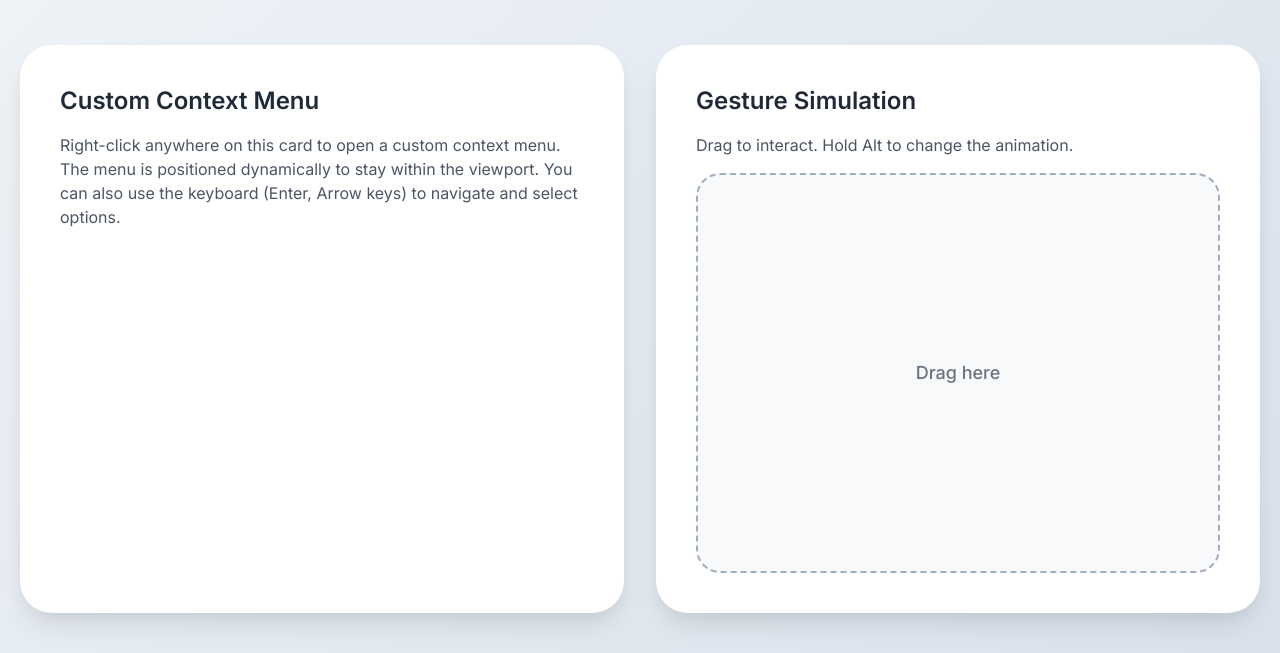
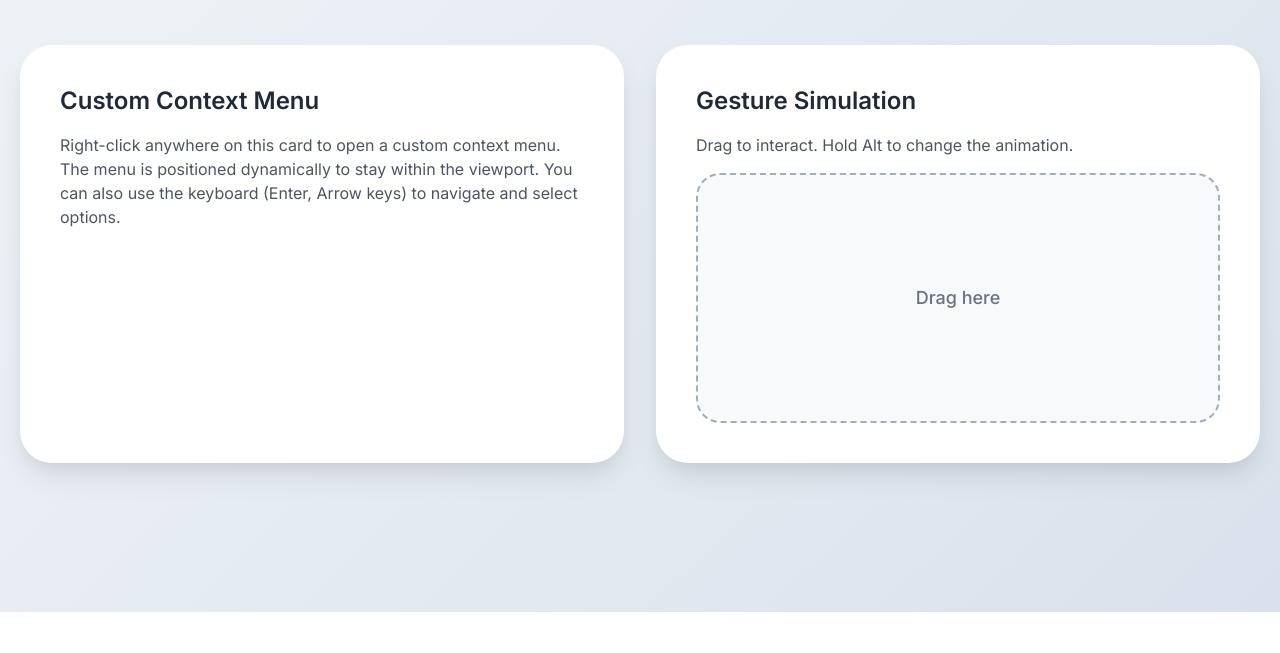
Before and after one commit to Ojas210305/UI-UX-IA1, a plain HTML site: page index.html in a window 1280 px wide. Shown: the part 188-841 px from the top of the page. After the commit the page ends 800 px from the top, so only its background shows below. Drawn offline with nearby package versions, Linux system fonts and the light colour scheme.

Commit message:
Update style.css

```diff
--- a/style.css
+++ b/style.css
@@ -112,11 +112,10 @@ body {
     color: #9ca3af;
 }
 
-/* Gesture box styling (Modified) */
+/* Gesture box styling */
 .gesture-box {
     background-color: #f7f9fb;
-    height: 400px; /* Increased height */
-    max-height: 500px; /* Added max-height to prevent it from getting too big */
+    height: 250px;
     border-radius: 1.5rem;
     display: flex;
     justify-content: center;
@@ -185,7 +184,10 @@ body {
     transform: translateY(0);
 }
 
-/* Media queries for responsiveness */
+/*
+    MEDIA QUERIES FOR RESPONSIVENESS
+*/
+
 @media (min-width: 768px) {
     .container {
         flex-direction: row;
```
